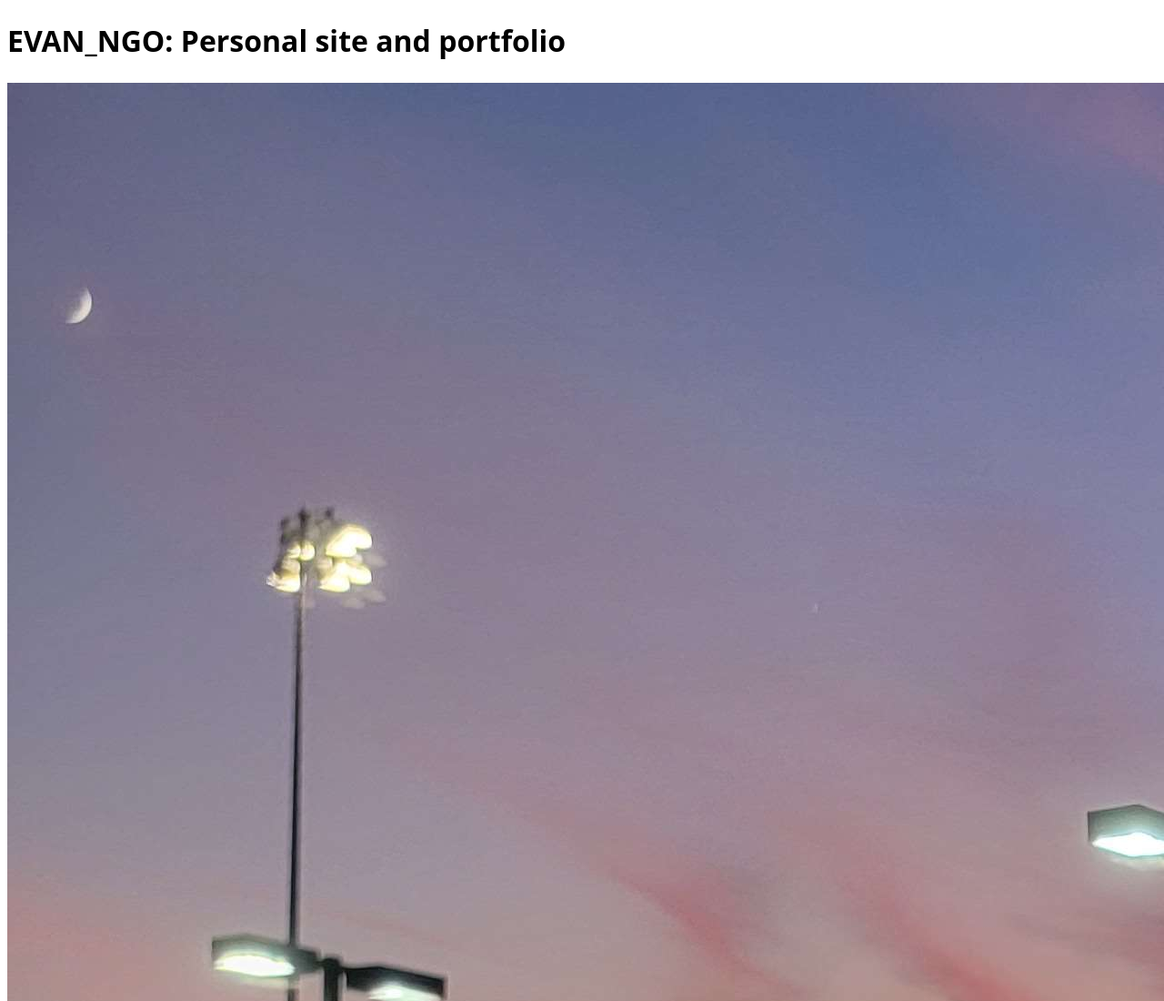
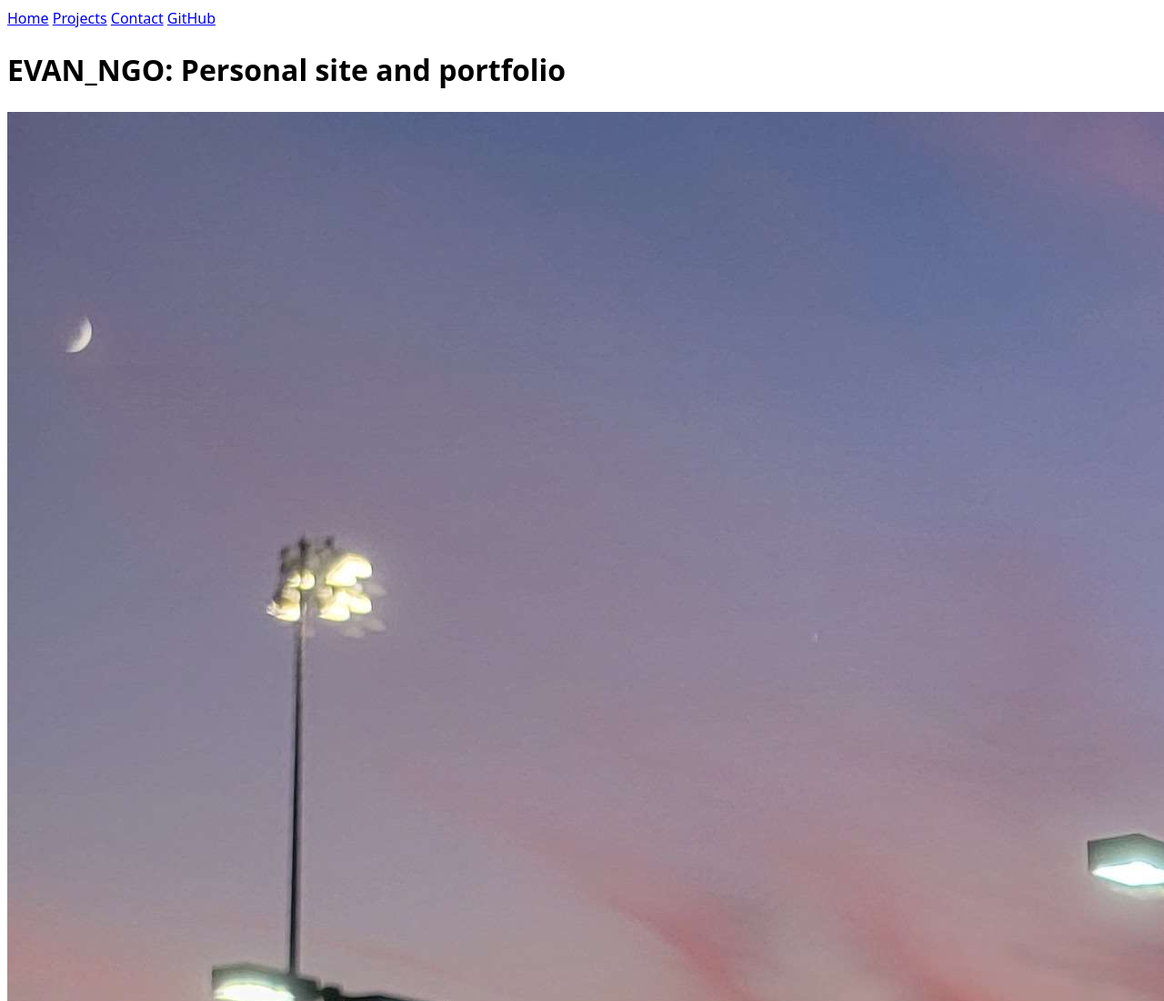
Before and after one commit to mrevanngo/portfolio, a plain HTML site: page index.html in a window 1280 px wide. Shown: the top 1100 px of the page at 91% size. Drawn offline with Linux system fonts and the light colour scheme.

Commit message:
updated nav to home page

```diff
--- a/index.html
+++ b/index.html
@@ -7,6 +7,12 @@
     <link rel="stylesheet" href="style.css">
 </head>
 <body>
+    <nav>
+        <a href="index.html">Home</a>
+        <a href="projects/index.html">Projects</a>
+        <a href="contact/index.html">Contact</a>
+        <a href="https://github.com/mrevanngo" target="_blank" rel="noopener noreferrer">GitHub</a>
+    </nav>
     <h1>EVAN_NGO: Personal site and portfolio</h1>
     <img src="images/sunset.jpg" alt="Campus Sunset">
     <p>Data Science</p>
```
